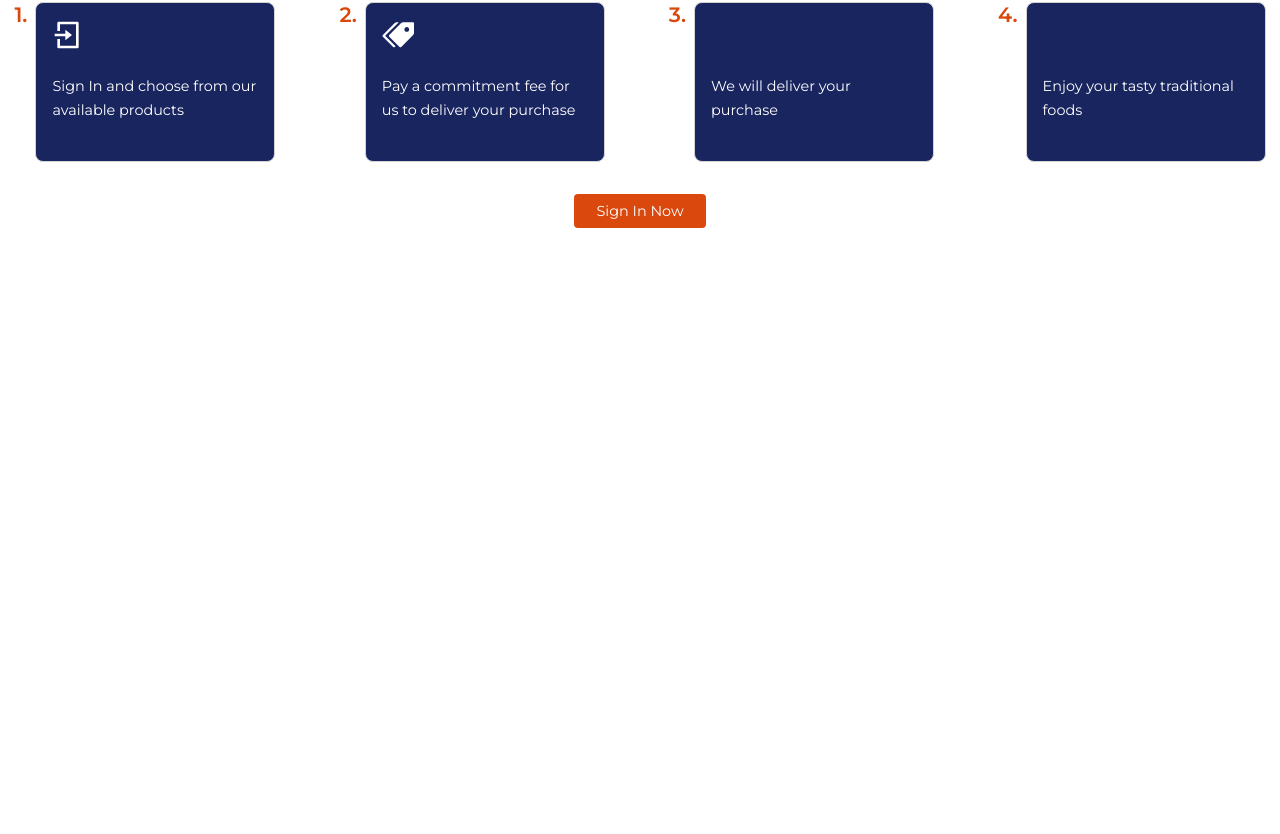
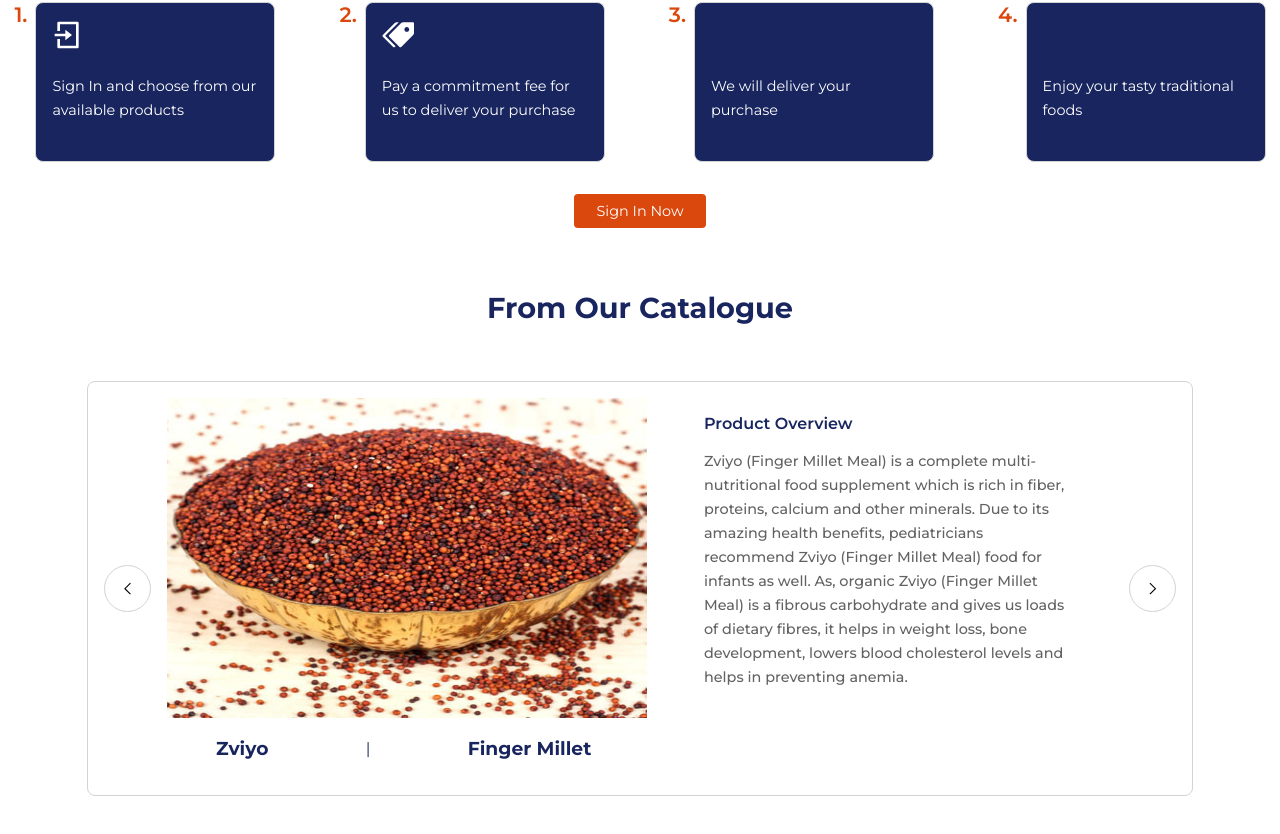
Before and after one commit to Amen-Musingarimi/dura-frontend, a React (Create React App) app: page / in a window 1280 px wide. Shown: the part 800-1634 px from the top of the page. Before the commit the page ends 1067 px from the top, so only its background shows below. Built offline with nearby package versions, Linux system fonts and the light colour scheme; no server answers; some icons are missing.

Commit message:
Add the catalogue section

```diff
--- a/src/components/home/Catalogue.js
+++ b/src/components/home/Catalogue.js
@@ -0,0 +1,14 @@
+import React from 'react';
+import FoodSlide from './FoodSlide';
+import classes from './Catalogue.module.css';
+
+const Catalogue = () => {
+  return (
+    <div className={classes.homeCatalogueCont}>
+      <h2 className={classes.sectionHeading}>From Our Catalogue</h2>
+      <FoodSlide />
+    </div>
+  );
+};
+
+export default Catalogue;
--- a/src/components/home/Catalogue.module.css
+++ b/src/components/home/Catalogue.module.css
@@ -0,0 +1,15 @@
+.homeCatalogueCont {
+  display: flex;
+  flex-direction: column;
+  justify-content: flex-start;
+  align-items: center;
+  width: 100%;
+  gap: 2rem;
+  padding: 0 2%;
+}
+
+.sectionHeading {
+  font-size: 1.8rem;
+  text-align: center;
+  color: #19255f;
+}
--- a/src/components/home/FoodSlide.js
+++ b/src/components/home/FoodSlide.js
@@ -1,48 +1,68 @@
 import React, { useState, useEffect } from 'react';
-import { Link } from 'react-router-dom';
+import { useDispatch, useSelector } from 'react-redux';
+import { getProductsAsync } from '../../redux/productsSlice';
 import classes from './FoodSlide.module.css';
+import { GrNext, GrPrevious } from 'react-icons/gr';
 
-const FoodSlide = ({ foods }) => {
-  const [currentFoodIndex, setCurrentFoodIndex] = useState(0);
+const FoodSlide = () => {
+  const [currentCardIndex, setCurrentCardIndex] = useState(0);
+  const dispatch = useDispatch();
+  const { products } = useSelector((state) => state.product);
+
+  useEffect(() => {
+    dispatch(getProductsAsync());
+  }, [dispatch]);
 
   useEffect(() => {
     const interval = setInterval(() => {
-      setCurrentFoodIndex((prevIndex) => (prevIndex + 1) % foods.length);
-    }, 5000);
+      setCurrentCardIndex((prevIndex) => (prevIndex + 1) % products.length);
+    }, 10000);
 
-    return () => clearInterval(interval);
-  }, [foods]);
+    return () => {
+      clearInterval(interval);
+    };
+  }, [products]);
+
+  const previousCard = () => {
+    setCurrentCardIndex(
+      (prevIndex) => (prevIndex - 1 + products.length) % products.length
+    );
+  };
+
+  const nextCard = () => {
+    setCurrentCardIndex((prevIndex) => (prevIndex + 1) % products.length);
+  };
+
+  const currentCard = products[currentCardIndex];
 
   return (
-    <div className={classes.foodSlide}>
-      <div className={classes.headerContainer}>
-        <img
-          src={foods[currentFoodIndex]?.image}
-          alt="FoodImage"
-          className={classes.foodImage}
-        />
-        <div className={classes.fooDetails}>
-          <h2 className={classes.foodName}>
-            {foods[currentFoodIndex]?.name} |{' '}
-            {foods[currentFoodIndex]?.englishName}
-          </h2>
-          <p className={classes.foodDescription}>
-            {foods[currentFoodIndex]?.description}
+    <div className={classes.sliderContainer}>
+      <button className={classes.sliderBtn} onClick={previousCard}>
+        <GrPrevious className="icon" />
+      </button>
+      <div className={classes.sliderCard}>
+        <div className={classes.imageNameWrapper}>
+          <img
+            src={currentCard.image}
+            alt="ProductImage"
+            className={classes.productImage}
+          />
+          <div className={classes.nameCont}>
+            <h3 className={classes.clientName}>{currentCard.name}</h3>
+            <span>|</span>
+            <h3 className={classes.clientName}>{currentCard.englishName}</h3>
+          </div>
+        </div>
+        <div className={classes.textWrapper}>
+          <h3 className={classes.heading}>Product Overview</h3>
+          <p className={classes.productDescription}>
+            {currentCard.description}
           </p>
-          <Link to="/products" className={classes.navigateLink}>
-            DISCOVER MORE
-          </Link>
         </div>
       </div>
-      <div className={classes.callToActionSticker}>
-        <div className={classes.whiteBorder}>
-          <span className={classes.from}>From</span>
-          <span className={classes.lowestPrice}>
-            ${foods[currentFoodIndex]?.price}
-          </span>
-          <p>Shop Now</p>
-        </div>
-      </div>
+      <button className={classes.sliderBtn} onClick={nextCard}>
+        <GrNext className="icon" />
+      </button>
     </div>
   );
 };
--- a/src/components/home/FoodSlide.module.css
+++ b/src/components/home/FoodSlide.module.css
@@ -1,137 +1,75 @@
-.foodSlideContainer {
-  width: 30rem;
-  height: 30%;
+.sliderContainer {
+  display: flex;
+  justify-content: space-between;
+  align-items: center;
+  border: 1px solid #d3d3d3;
   border-radius: 8px;
-  padding: 3rem 0;
-  box-shadow: 0 1px 18px 10px rgba(0, 0, 0, 0.25);
+  gap: 1rem;
+  width: 90%;
+  padding: 1rem;
 }
 
-.foodSlide {
-  display: grid;
-  grid-template-columns: 2fr 1fr;
-  gap: 2rem;
-  background-color: #fff;
-  padding: 2rem 1rem;
-  height: 100%;
-  width: 40%;
-  border-radius: 8px;
-  padding: 3rem 1;
-  color: #19255f;
-  transition: background-color 0.5s ease-in-out;
+.sliderBtn {
+  border: none;
+  background-color: inherit;
+  padding: 1rem;
+  font-weight: 500;
+  cursor: pointer;
+  display: flex;
+  flex-direction: column;
+  justify-content: center;
+  align-items: center;
+  border-radius: 50%;
+  border: 0.5px solid #d3d3d3;
 }
 
-.fooDetails {
+.sliderBtn:hover {
+  background-color: #d3d3d3;
+  color: #fff !important;
+}
+
+.imageNameWrapper {
   display: flex;
   flex-direction: column;
-  gap: 3rem;
+  align-items: flex-start;
+  justify-content: flex-start;
+  width: 50%;
 }
 
-.headerContainer {
+.sliderCard {
   display: flex;
   justify-content: flex-start;
-  align-items: center;
-  gap: 2rem;
+  align-items: flex-start;
+  gap: 4rem;
 }
 
-.foodName {
-  font-size: 1.5rem;
-  font-weight: 700;
-  margin: 0;
+.productImage {
+  width: 30rem;
+  height: 20rem;
 }
 
-.foodImage {
+.nameCont {
   display: flex;
-  flex-direction: column;
+  justify-content: space-around;
   align-items: center;
-  justify-content: center;
-  height: 8rem;
-  width: 8rem;
-  border-radius: 50%;
+  color: #19255f;
+  width: 100%;
 }
 
-.foodDescription {
+.heading,
+.productDescription {
+  color: #19255f;
   font-size: 1rem;
-  font-weight: 500;
-  margin: 0;
 }
 
-.navigateLink {
-  display: flex;
-  justify-content: center;
-  padding: 1rem 1rem;
-  background-color: #19255f;
-  color: #fff;
-  text-decoration: none;
-  border-radius: 8px;
-  width: 15rem;
-  cursor: pointer;
+.heading {
+  font-weight: 600;
 }
 
-.navigateLink:hover {
-  background-color: #111a46;
+.productDescription {
+  line-height: 1.5rem;
+  font-size: 0.9rem;
+  font-weight: 500;
+  color: #636262;
+  width: 90%;
 }
-
-.callToActionSticker {
-  display: flex;
-  justify-content: center;
-  align-items: center;
-  flex-direction: column;
-  height: 10rem;
-  width: 10rem;
-  background-color: #19255f;
-  border-radius: 50%;
-  margin: auto;
-}
-
-.whiteBorder {
-  display: flex;
-  justify-content: center;
-  align-items: center;
-  flex-direction: column;
-  gap: 0.5rem;
-  margin: 10px;
-  border: 2px solid #fff;
-  border-radius: 50%;
-  width: 100%;
-  height: 100%;
-  color: #fff;
-}
-
-.from {
-  font-weight: 400;
-  margin: 0;
-}
-
-.lowestPrice {
-  margin: 0;
-  font-weight: 600;
-  font-size: 1.3rem;
-}
-
-@media only screen and (max-width: 1024px) {
-  .foodSlide {
-    display: flex;
-    flex-direction: column;
-    justify-content: center;
-    align-items: center;
-  }
-
-  .headerContainer {
-    flex-direction: column;
-    justify-content: center;
-    text-align: center;
-    width: 100%;
-    padding: 1rem 0;
-  }
-
-  .fooDetails {
-    flex-direction: column;
-    justify-content: center;
-    align-items: center;
-    gap: 1.3rem;
-  }
-
-  .callToActionSticker {
-    display: none;
-  }
-}
--- a/src/components/home/Home.js
+++ b/src/components/home/Home.js
@@ -1,6 +1,7 @@
 import React from 'react';
 import HomeHeader from './HomeHeader';
 import HowItWorks from './HowItWorks';
+import Catalogue from './Catalogue';
 import classes from './Home.module.css';
 
 const Home = () => {
@@ -8,6 +9,7 @@ const Home = () => {
     <div className={classes.homeContainer}>
       <HomeHeader />
       <HowItWorks />
+      <Catalogue />
     </div>
   );
 };
--- a/src/components/home/Home.module.css
+++ b/src/components/home/Home.module.css
@@ -4,5 +4,6 @@
   align-items: flex-start;
   justify-content: flex-start;
   margin-top: 5rem;
-  height: 100vh;
+  min-height: 100vh;
+  margin-bottom: 4rem;
 }
```
